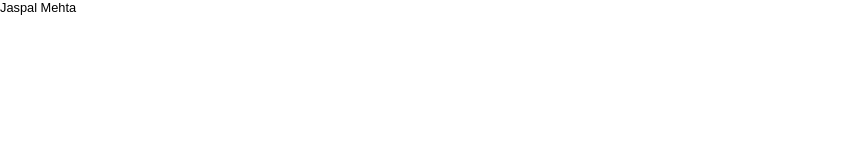
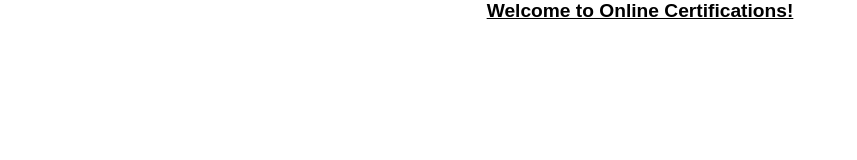
Before and after one commit to jaspalmehta07/onlineCertifications, a plain HTML site: page index.html in a window 1280 px wide. Shown: the whole page, without its empty margins (0-857 px from the left). Drawn offline with nearby package versions, Linux system fonts and the light colour scheme.

Commit message:
Update index.html

```diff
--- a/index.html
+++ b/index.html
@@ -5,6 +5,6 @@
   <link rel="stylesheet" href="stylesheet.css">
 </head>
   <body>
-  	Jaspal Mehta
+  	<div><center><h2><u>Welcome to Online Certifications!</u></h2></center></div>
   </body>
 </html>
```
